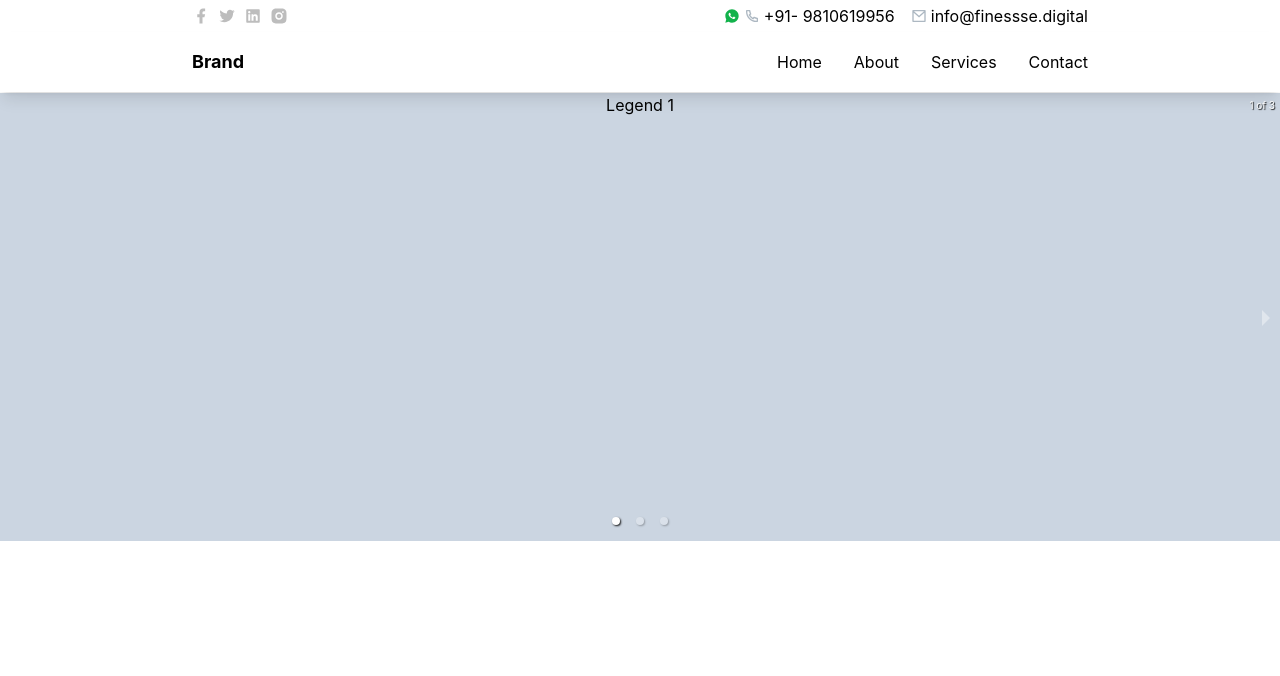
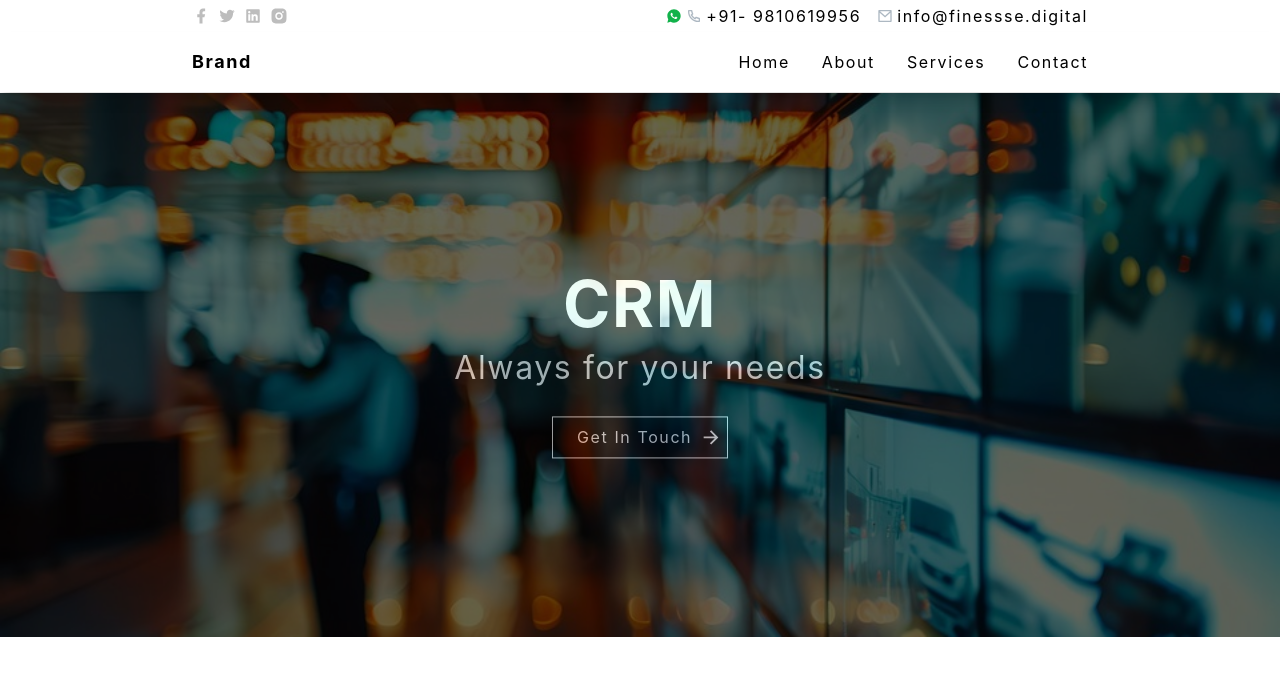
Before and after one commit to prakashanki526/dcm, a React (Create React App) app in the folder client/: page / in a window 1280 px wide. Shown: the top 676 px of the page. Built offline with nearby package versions, Linux system fonts and the light colour scheme; the HTML template or start-up script is replaced by a standard one.

Commit message:
added hero section

```diff
--- a/client/package.json
+++ b/client/package.json
@@ -6,6 +6,7 @@
     "@testing-library/jest-dom": "^5.17.0",
     "@testing-library/react": "^13.4.0",
     "@testing-library/user-event": "^13.5.0",
+    "framer-motion": "^11.3.17",
     "react": "^18.3.1",
     "react-dom": "^18.3.1",
     "react-responsive-carousel": "^3.2.23",
--- /dev/null
+++ b/client/src/components/icons/ArrowRight.js
@@ -0,0 +1,9 @@
+import React from 'react';
+
+const ArrowRight = (props) => {
+    return (
+        <svg xmlns="http://www.w3.org/2000/svg" viewBox="0 0 24 24" width={props.width} height={props.height} fill={props.fill}><path d="M16.1716 10.9999L10.8076 5.63589L12.2218 4.22168L20 11.9999L12.2218 19.778L10.8076 18.3638L16.1716 12.9999H4V10.9999H16.1716Z"></path></svg>
+    );
+};
+
+export default ArrowRight;
--- a/client/src/pages/Home.js
+++ b/client/src/pages/Home.js
@@ -1,13 +1,32 @@
 import React from 'react';
 import Navbar from '../components/Navbar';
 import Slider from '../components/Slider';
+import { motion } from 'framer-motion';
+import ArrowRight from '../components/icons/ArrowRight';
 
 export default function Home() {
     return (
-        <div className='z-0'>
+        <div className='z-0 tracking-wide md:tracking-widest'>
             <Navbar />
             <div className='mt-[5.8rem]'>
-                <Slider />
+                {/* <Slider /> */}
+                <div className='h-80 md:h-[34rem] w-full bg-hero bg-cover bg-center'>
+                    <div className='h-full w-full bg-black opacity-60 flex items-center justify-center flex-col'>
+                        <div className='flex flex-col justify-center items-center tracking-widest'>
+                            <motion.div animate={{ y: 0, opacity: 1 }} transition={{ type: "spring", bounce: 0, duration: 2, delay: 1 }} initial={{ y: -100, opacity: 0 }} className=' text-white font-bold transition-all leading-tight relative text-[3rem] md:text-[4rem]'>
+                                    CRM
+                            </motion.div>
+                            <motion.div animate={{ y: 0, opacity: 1 }} transition={{ type: "spring", bounce: 0, duration: 2, delay: 3 }} initial={{ y: 100, opacity: 0 }} className='relative text-white transition-all md:text-[2rem]'>Always for your needs
+
+                            </motion.div>
+                        </div>
+                        <motion.div animate={{ y: 0 }} transition={{ type: "spring", bounce: 0.2, delay: 5 }} initial={{ y: 500 }} className='hidden lg:flex justify-cente items-center border border-white hover:border-[#1ba6f7] text-white pl-6 py-2 cursor-pointer hover:bg-[#1ba6f7] mt-8 w-44 group'>
+                            <div className='flex justify-center items-center'>Get In Touch</div>
+                            <div className='flex justify-center items-center ml-2 transition-all group-hover:ml-4'><ArrowRight width="22px" fill="white" /></div>
+                        </motion.div>
+                    </div>
+
+                </div>
             </div>
             <div className='h-96'></div>
         </div>
--- a/client/tailwind.config.js
+++ b/client/tailwind.config.js
@@ -4,7 +4,11 @@ module.exports = {
     "./src/**/*.{js,jsx,ts,tsx}",
   ],
   theme: {
-    extend: {},
+    extend: {
+      backgroundImage: {
+        'hero': "url('/src/assets/images/hero1.jpg')",
+      }
+    },
   },
   plugins: [
     require('tailwind-scrollbar-hide')
```
Also changed, not shown: client/src/assets/images/hero1.jpg (added), 1 other file (tests, documents, lock files or other folders).
